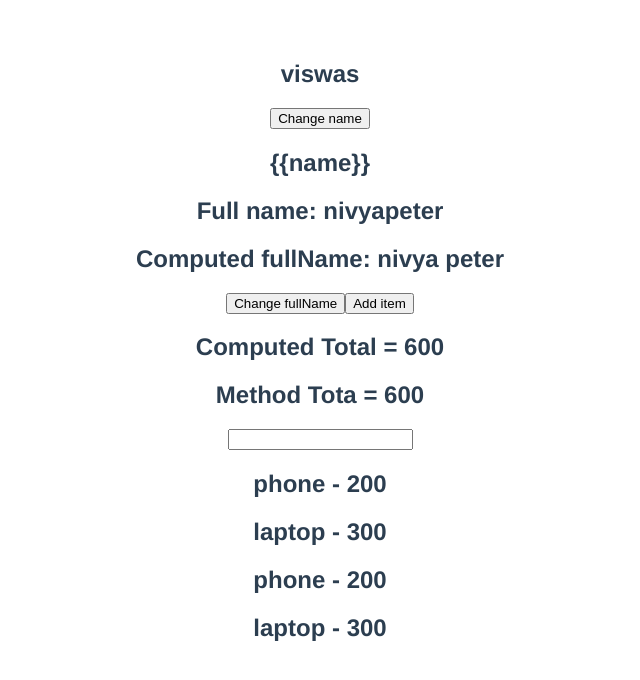
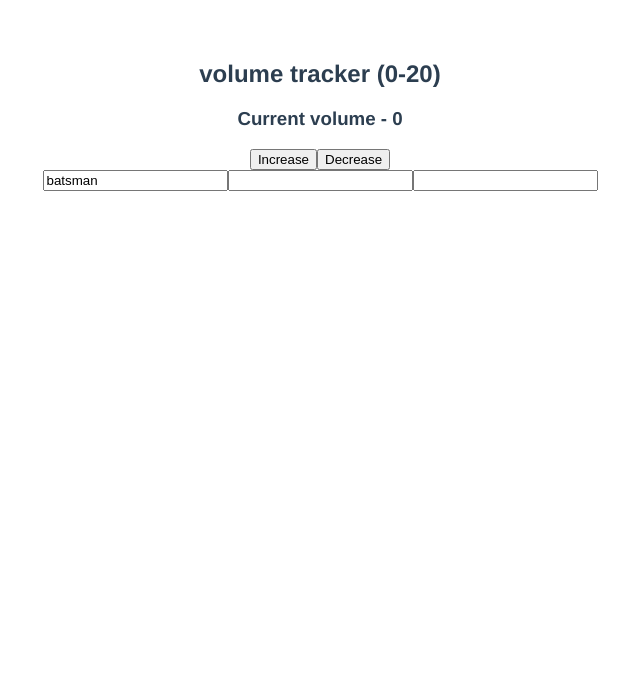
Before and after one commit to nivyapeter/vue-learning, a Vue app in the folder hello-world/: page / in a window 1280 px wide. Shown: the top 680 px of the page, without its empty margins (320-960 px from the left). Built offline with nearby package versions, Linux system fonts and the light colour scheme.

Commit message:
feat: watchers in vue

```diff
--- a/hello-world/src/App.vue
+++ b/hello-world/src/App.vue
@@ -1,85 +1,55 @@
 <template>
-<div>
-  <h2 v-once>{{name}}</h2>
-  <button @click="name='batsman'">Change name</button>
-  <h2 v-pre>{{name}}</h2>
-  <h2>Full name: {{firstName}}{{lastName}}</h2>
-  <h2>Computed fullName: {{fullName}}</h2>
-
-  <button @click="changeFullName">Change fullName</button>
-
-  <!-- <h2>Total = {{items.reduce((total,current) => (total = total + current.price),0)}}</h2> -->
-  <button @click="items.push({id:4,title:'watch',price:150})">Add item</button>
-  <h2>Computed Total = {{total}}</h2>
-  <h2>Method Tota = {{getTotal()}}</h2>
-  <input type="text" v-modal="country" />
-
-    <div  v-for="item in items" :key="item.id">
-     <h2 v-if="item.price > 100">{{item.title}} - {{item.price}}</h2>
+  <div>
+    <h2>volume tracker (0-20)</h2>
+    <h3>Current volume - {{ volume }}</h3>
+    <div>
+      <button @click="volume += 2">Increase</button>
+      <button @click="volume -= 2">Decrease</button>
     </div>
-     <h2 v-for="item in expensiveItems" :key="item.id">{{item.title}} - {{item.price}}</h2>
-</div>
+    <input type="text" v-model="movie" />
+    <input type="text" v-model="movieInfo.title" />
+    <input type="text" v-model="movieInfo.actor" />
+  </div>
 </template>
 
 <script>
 export default {
-  name: 'App',
+  name: "App",
   data() {
     return {
-      name: 'viswas',
-      firstName: 'nivya',
-      lastName:'peter',
-      items:[
-        {
-          id: 1,
-          title:'tv',
-          price: 100,
-        },
-        {
-          id: 1,
-          title:'phone',
-          price: 200,
-        },
-        {
-          id: 1,
-          title:'laptop',
-          price: 300,
-        }
-      ],
-      country:''
-    }
+      volume: 0,
+      movie: "batsman",
+      movieInfo: {
+        title: "",
+        actor: "",
+      },
+    };
   },
-  methods: {
-  getTotal() {
-    console.log('getTotal method');
-      return this.items.reduce((total,current) => (total + current.price),0)
-    },
-  changeFullName() {
-   this.fullName = 'anju thomas'
-  }
-  },
-  computed:{
-    fullName: {
-      get() {
-      return `${this.firstName} ${this.lastName} `
-      },
-      set(value) {
-        const names = value.split(' ')
-        this.firstName = names[0]
-        this.lastName = names[1]
+  methods: {},
+  computed: {},
+  watch: {
+    volume(newValue) {
+      if (newValue === 16) {
+        alert("Volume is high");
       }
     },
 
-    total() {
-      console.log('computed total');
-      return this.items.reduce((total,current) => (total + current.price),0)
+    movie: {
+      handler(newValue) {
+        console.log(`Calling API WITH MOVIE NAME = ${newValue}`);
+      },
+      immadiate: true,
     },
-    expensiveItems() {
-      return this.items.filter(item => item.price > 100)
-    }
-  }
-
-}
+    movieInfo: {
+      handler(newValue) {
+        console.log(
+          `Calling API WITH MOVIE NAME = ${newValue.title} ${newValue.actor}`
+        );
+      },
+      deep: true,
+    },
+  },
+};
 </script>
 
 <style>
@@ -92,17 +62,17 @@
   margin-top: 60px;
 }
 .underline {
- text-decoration: underline;
+  text-decoration: underline;
 }
 
 .promoted {
- font-style: italic ;
+  font-style: italic;
 }
 
 .new {
-  color:green
+  color: green;
 }
 .sold-out {
-  color: red
+  color: red;
 }
 </style>
```
